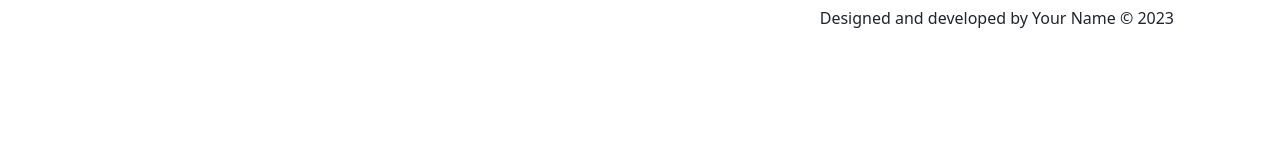
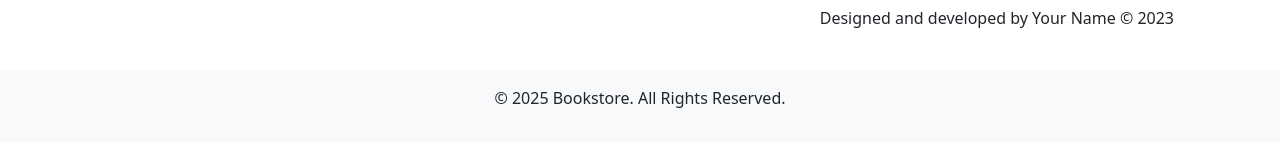
Before and after one commit to VlynXx/react-firebase-devops, a React (Create React App) app: page /contact in a window 1280 px wide. Shown: the part 458-604 px from the top of the page. Built offline with nearby package versions, Linux system fonts and the light colour scheme.

Commit message:
Added Footer component

```diff
--- a/src/App.js
+++ b/src/App.js
@@ -1,6 +1,7 @@
 import React from "react";
 import { BrowserRouter as Router, Routes, Route } from "react-router-dom";
 import NavigationBar from "./Components/NavigationBar";
+import Footer from "./Components/Footer";  // Tambahkan import Footer
 import Home from "./Home";
 import AuthorDetails from "./AuthorDetails";
 import Contact from "./Contact";
@@ -17,8 +18,9 @@ const App = () => {
           <Route path="/contact" element={<Contact />} />
         </Routes>
       </div>
+      <Footer />  {/* Tambahkan Footer di sini */}
     </Router>
   );
 };
 
-export default App;
+export default App
--- /dev/null
+++ b/src/Components/Footer.js
@@ -0,0 +1,11 @@
+import React from "react";
+
+const Footer = () => {
+  return (
+    <footer className="text-center p-3 mt-4 bg-light">
+      <p>© 2025 Bookstore. All Rights Reserved.</p>
+    </footer>
+  );
+};
+
+export default Footer;
```
